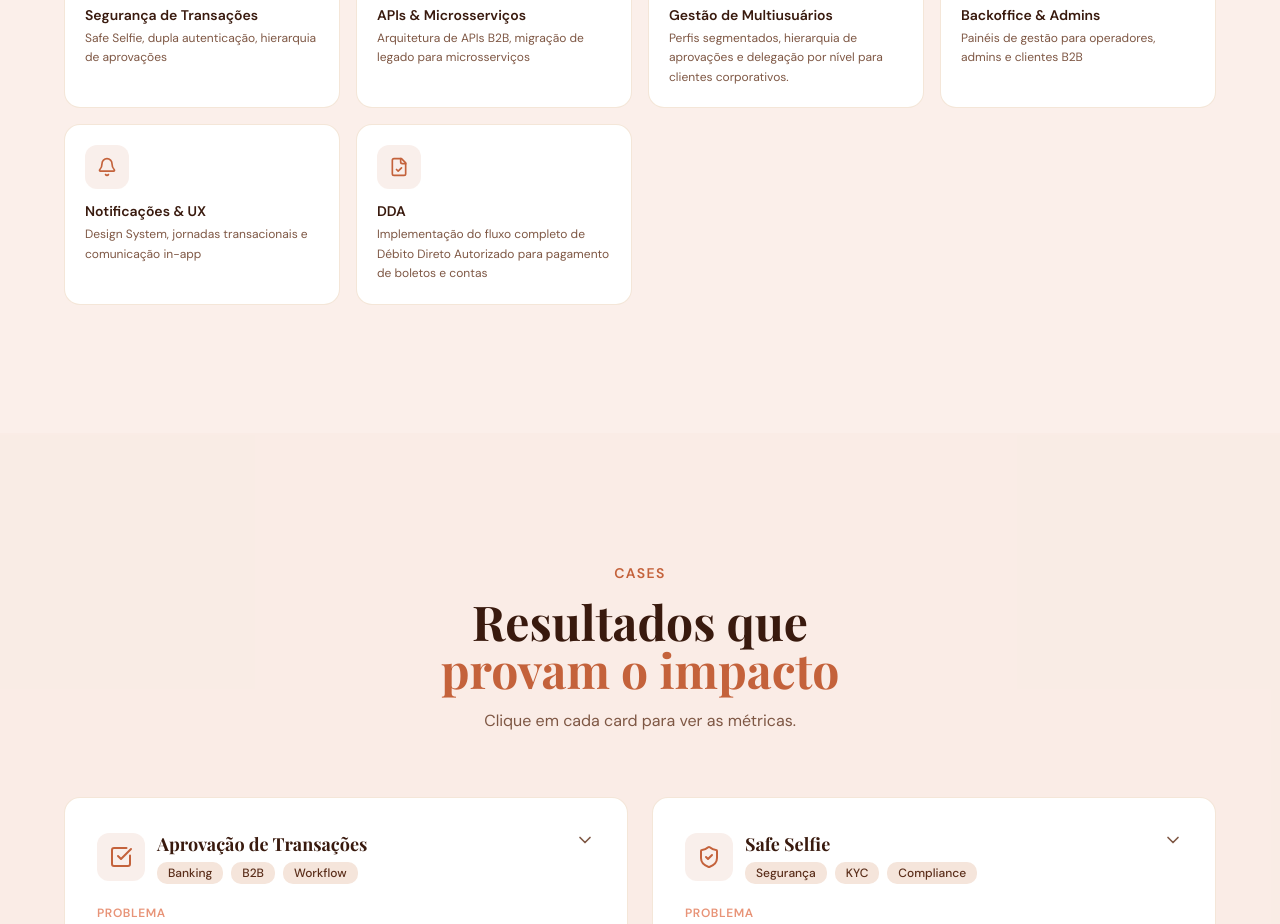
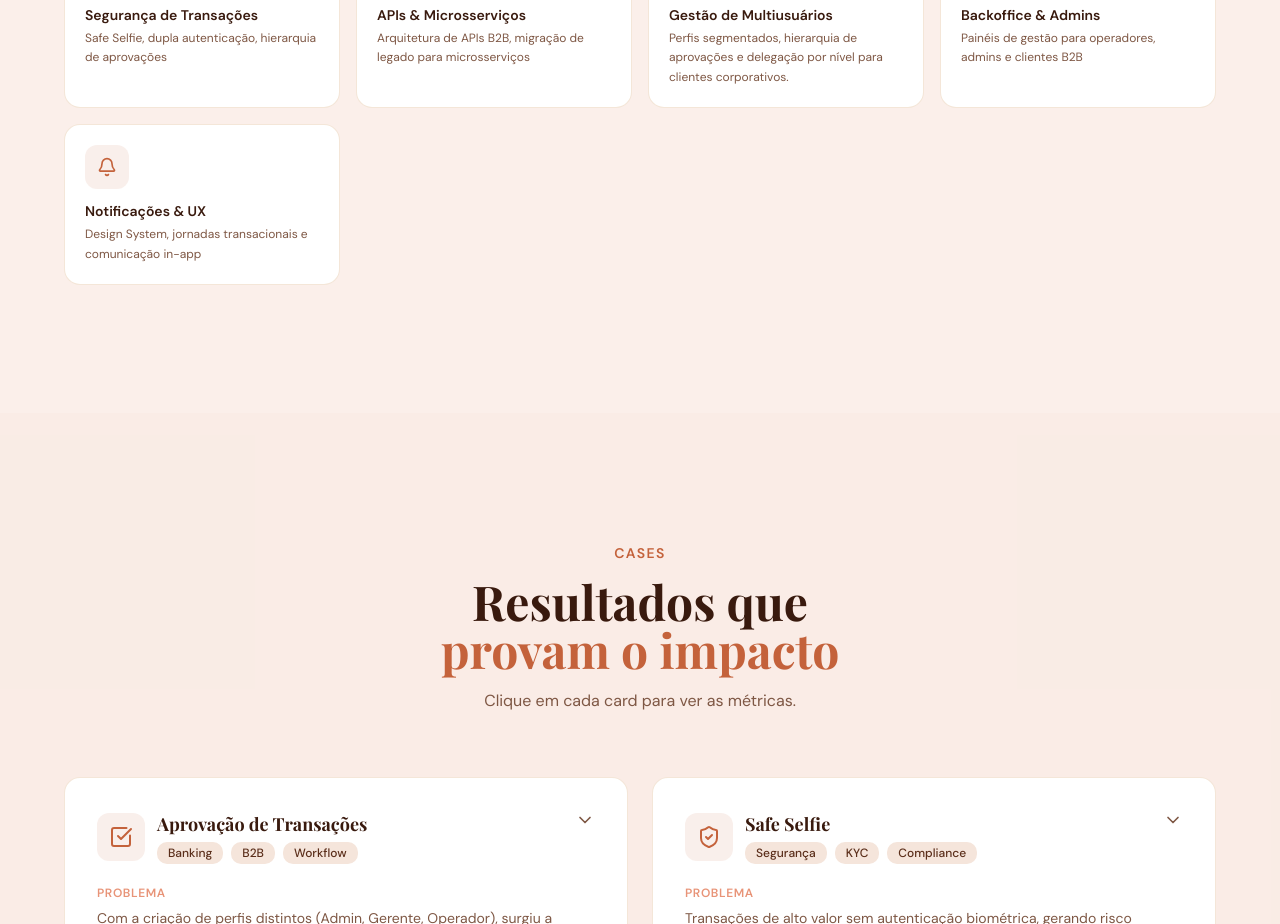
Before and after one commit to leetmoura/portfolio, a React (Vite) app: page / in a window 1280 px wide. Shown: the part 2360-3284 px from the top of the page. Built offline with nearby package versions, Linux system fonts and the light colour scheme; a web font is replaced by a local one.

Commit message:
Remove DDA da grade de Produtos
Removed 'FileCheck' icon and its associated product description from the products list.

```diff
--- a/src/components/portfolio/Products.jsx
+++ b/src/components/portfolio/Products.jsx
@@ -2,7 +2,7 @@ import AnimatedSection from './AnimatedSection';
 import { motion } from 'framer-motion';
 import {
   CreditCard, Shield, BarChart3, Smartphone, Zap,
-  Building2, Lock, Users, Bell, FileCheck
+  Building2, Lock, Users, Bell
 } from 'lucide-react';
 
 const products = [
@@ -15,7 +15,6 @@ const products = [
   { icon: Users, name: 'Gestão de Multiusuários', desc: 'Perfis segmentados, hierarquia de aprovações e delegação por nível para clientes corporativos.' },
   { icon: Users, name: 'Backoffice & Admins', desc: 'Painéis de gestão para operadores, admins e clientes B2B' },
   { icon: Bell, name: 'Notificações & UX', desc: 'Design System, jornadas transacionais e comunicação in-app' },
-  { icon: FileCheck, name: 'DDA', desc: 'Implementação do fluxo completo de Débito Direto Autorizado para pagamento de boletos e contas' },
 ];
 
 export default function Products() {
```
